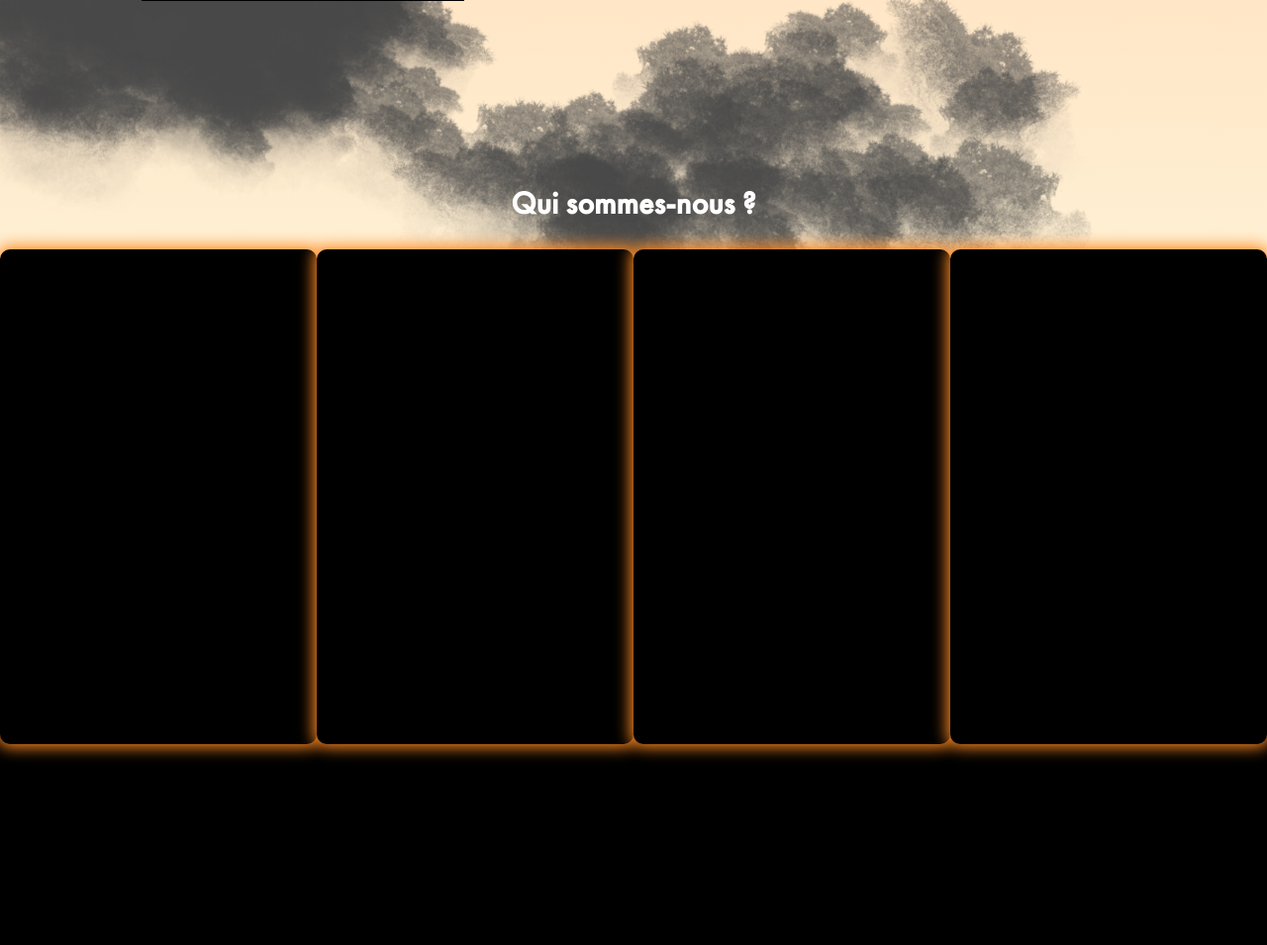
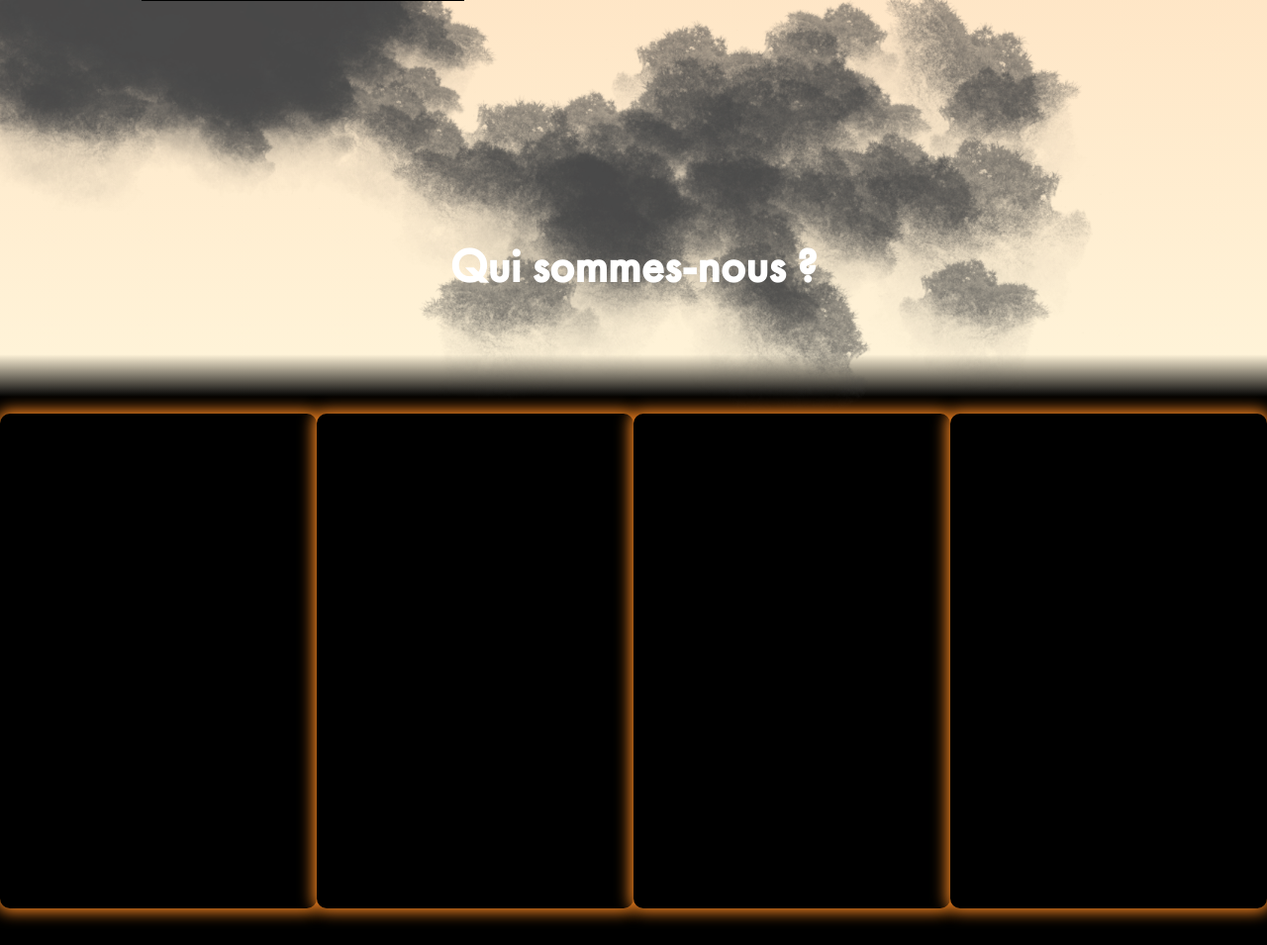
Before and after one commit to benjouilleFripouille/Futurami, a PHP site: page / in a window 1280 px wide. Shown: the part 3042-3997 px from the top of the page at 99% size. Run offline with PHP 8.4, Linux system fonts and the light colour scheme; some web fonts are replaced.

Commit message:
updaaate

```diff
--- a/index.html
+++ b/index.html
@@ -74,10 +74,10 @@
         <section class="nous" id="createurs">
             <h1 class="titreNous"> Qui sommes-nous ? </h1>
             <div class="containerNous">
-                <div class="benj"></div>
-                <div class="jules"></div>
-                <div class="leo"></div>
-                <div class="marina"></div>
+                <div class="carte benj"></div>
+                <div class="carte jules"></div>
+                <div class="carte leo"></div>
+                <div class="carte marina"></div>
             </div>
         </section>
 
--- a/style.css
+++ b/style.css
@@ -3,8 +3,9 @@
 body {
     margin: 0;
     padding: 0;
-    background: rgb(2, 103, 143);
+    background: black;
     background: linear-gradient(180deg, rgba(2, 103, 143, 1) 0%, rgba(118, 120, 177, 1) 12%, rgba(176, 137, 226, 1) 25%, rgba(227, 171, 229, 1) 36%, rgba(255, 175, 175, 1) 47%, rgba(254, 212, 174, 1) 59%, rgba(255, 243, 216, 1) 79%, rgba(0, 0, 0, 1) 80%);
+    /* background-repeat: no-repeat; */
 }
 
 section {
@@ -193,21 +194,21 @@ section {
 
 .nous {
     height: 100vh;
-
     display: flex;
     flex-direction: column;
-    /* justify-content: space-around; */
+    justify-content: space-around;
     align-items: center;
 }
 
 .containerNous{
+    width: 100%;
     display: flex;
-    flex-direction: row;
-    justify-content: space-around;
-    align-items: center;
+    /* flex-direction: row; */
+    justify-content: space-evenly;
+    /* align-items: center; */
 }
 
-.containerNous > div {
+.carte{
     width: 320px;
     height: 500px;
     border-radius: 10px;
@@ -218,7 +219,7 @@ section {
 .titreNous{
     color: white;
     font-family: 'FuturaPTMedium';
-    font-size: 2rem;
+    font-size: 3rem;
 }
 
 /* Formulaire */
@@ -256,3 +257,11 @@ section {
         box-shadow: 0px 0px 15px 0px #FF8A22;
     }
 }
+
+/* Media Queries */
+
+@media screen and (max-width: 1360px) {
+    .containerNous{
+        flex-wrap: wrap;
+    }
+}
```
